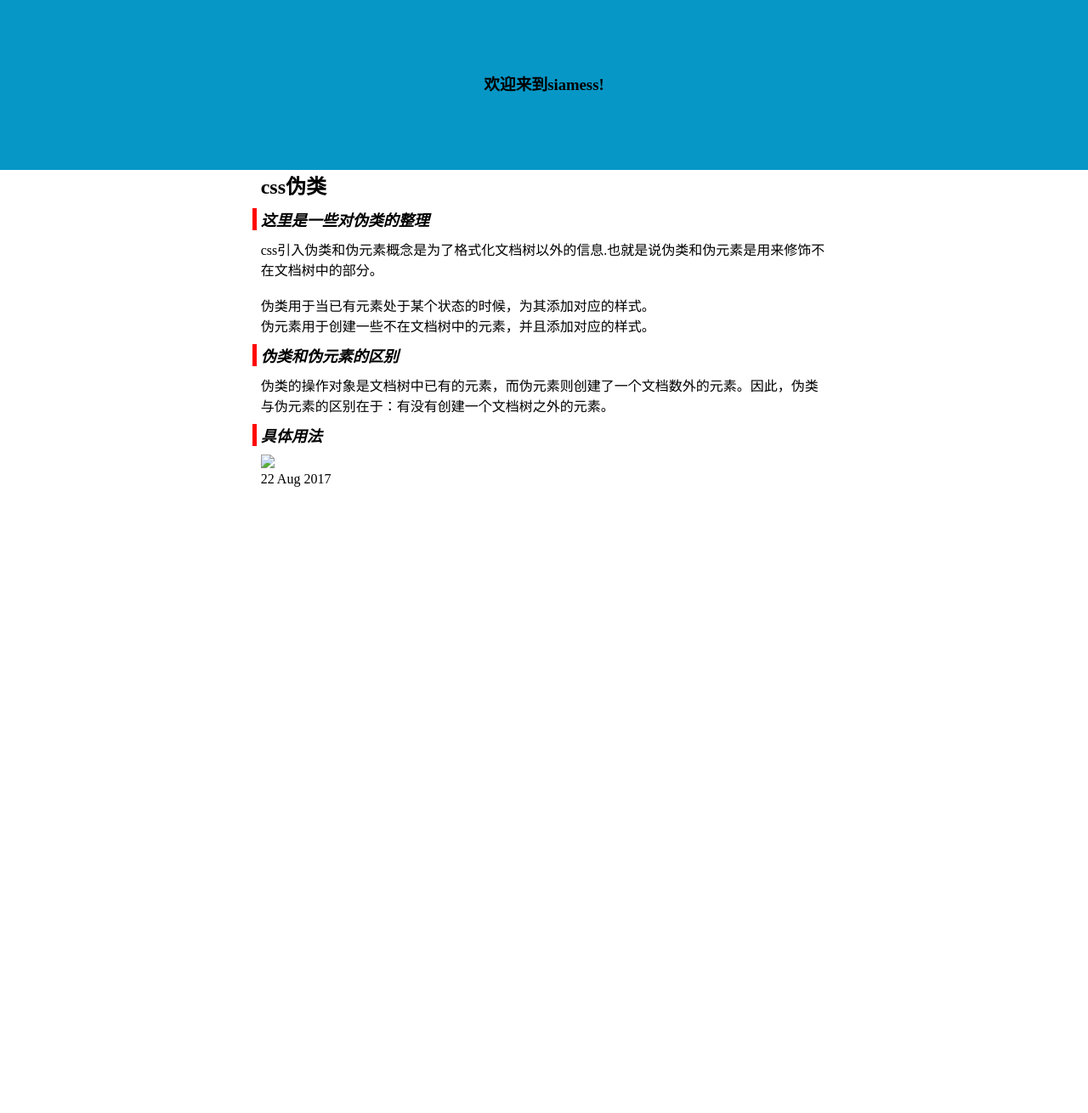
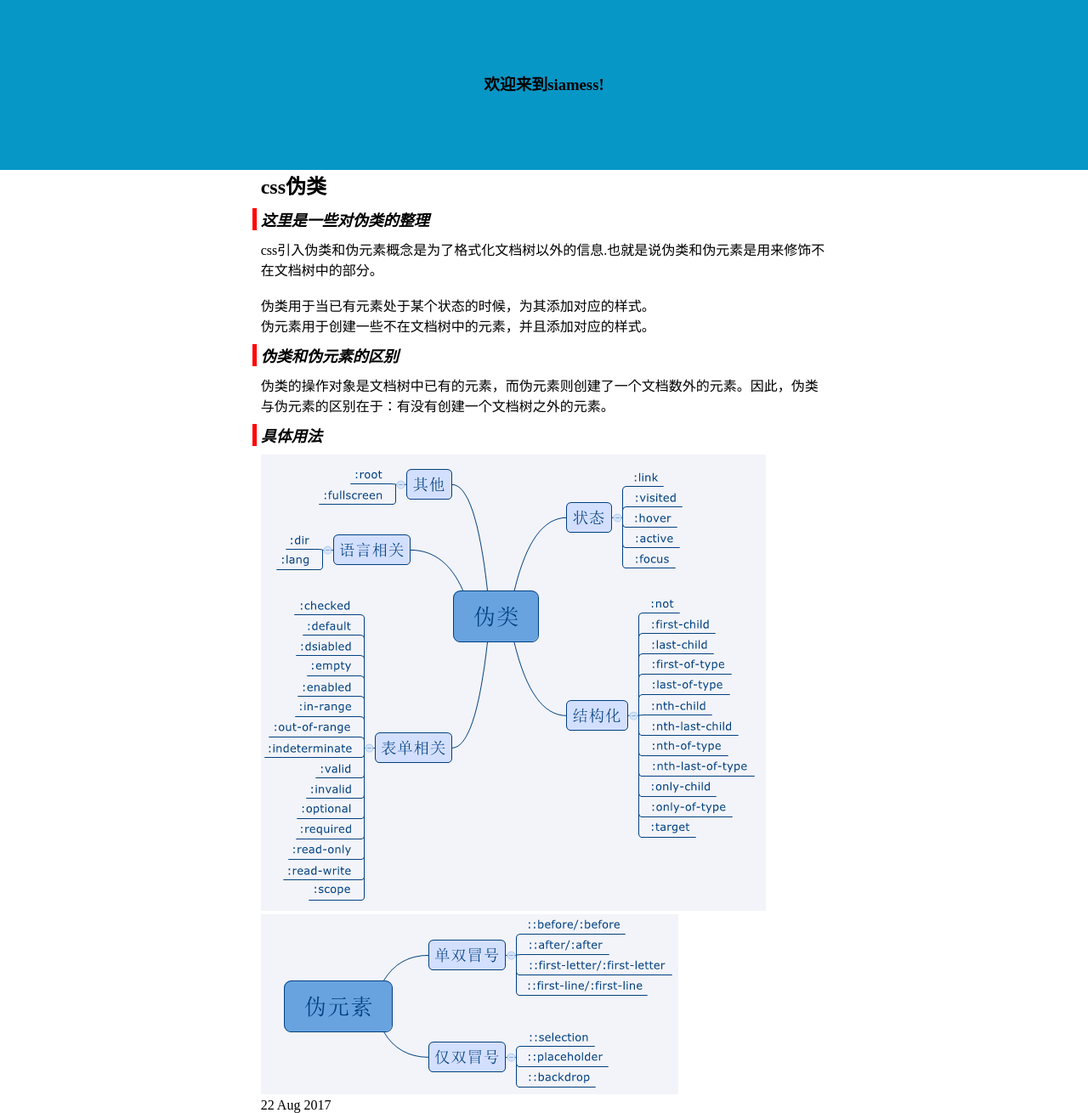
Before and after one commit to zhaoshiming/blog, a Jekyll site: the page built from _posts/2017-08-22-before-after.html, in a window 1280 px wide. Shown: the whole page at 85% size. Built offline with Jekyll 4.4.1, drawn with Linux system fonts in a browser that asks for light colours; before the commit the page ends 900 px from its top, so only the background shows below that.

Commit message:
change path

```diff
--- a/_posts/2017-08-22-before-after.html
+++ b/_posts/2017-08-22-before-after.html
@@ -12,5 +12,6 @@ title: css伪类
 <p class="siamess-left">伪类和伪元素的区别</p>
 <p>伪类的操作对象是文档树中已有的元素，而伪元素则创建了一个文档数外的元素。因此，伪类与伪元素的区别在于：有没有创建一个文档树之外的元素。</p>
 <p class="siamess-left">具体用法</p>
-<img src="../img/fake.png">
+<img src="/img/fake.png"><br>
+<img src="/img/fake2.png"><br>
 <p>{{ page.date | date_to_string }}</p>
```
Also changed, not shown: img/fake2.png (added).
